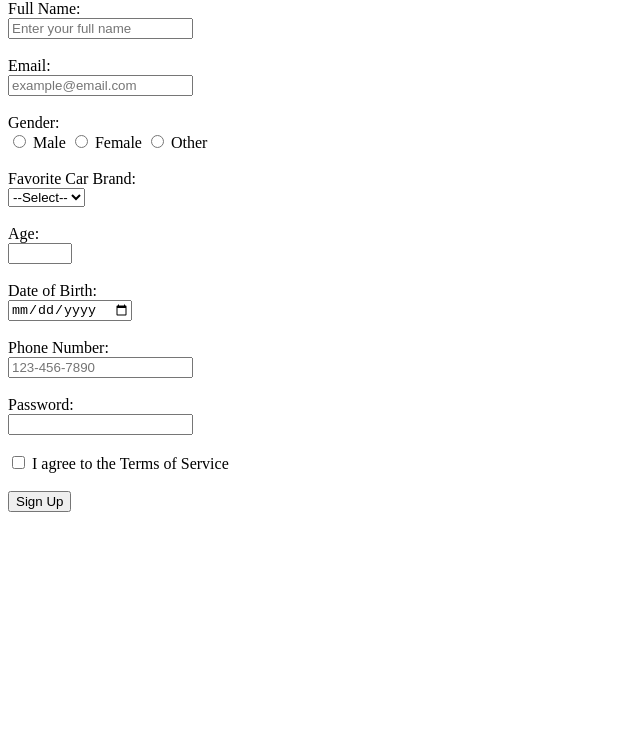
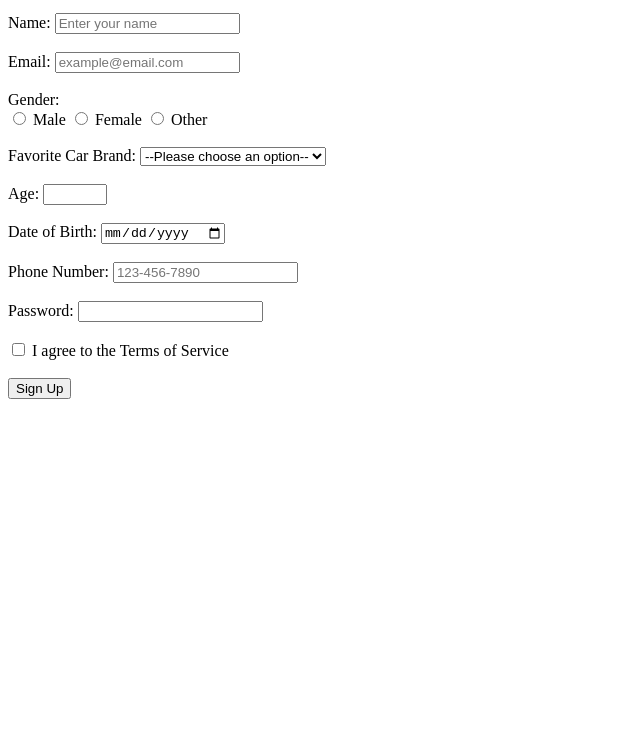
Before and after one commit to acciojob/signup-form-car-aamirkcc7, a website: page main.html in a window 1280 px wide. Shown: the part 67-800 px from the top of the page, without its empty margins (0-640 px from the left). Drawn offline with Linux system fonts and the light colour scheme.

Commit message:
created a submission

```diff
--- a/main.html
+++ b/main.html
@@ -6,59 +6,57 @@
     <title>Signup Form</title>
 </head>
 <body>
-  <h2>Signup Form</h2>
-  <form action="/submit" method="post">
-
+    <h1>Signup Form</h1>
+    <form method="post">
         <!-- Name -->
-    <label for="name">Full Name:</label><br>
-    <input type="text" id="name" name="name" placeholder="Enter your full name" required><br><br>
+        <label for="name">Name:</label>
+        <input type="text" id="name" name="name" placeholder="Enter your name" required><br><br>
 
         <!-- Email -->
-    <label for="email">Email:</label><br>
+        <label for="email">Email:</label>
         <input type="email" id="email" name="email" placeholder="example@email.com" required><br><br>
 
         <!-- Gender -->
         <label>Gender:</label><br>
-    <input type="radio" id="male" name="gender" value="male" required>
-    <label for="male">Male</label>
-    <input type="radio" id="female" name="gender" value="female">
-    <label for="female">Female</label>
-    <input type="radio" id="other" name="gender" value="other">
-    <label for="other">Other</label><br><br>
+        <input type="radio" id="gender_m" name="gender" value="male" required>
+        <label for="gender_m">Male</label>
+        <input type="radio" id="gender_f" name="gender" value="female">
+        <label for="gender_f">Female</label>
+        <input type="radio" id="gender_o" name="gender" value="other">
+        <label for="gender_o">Other</label><br><br>
 
         <!-- Car Brands -->
-    <label for="car">Favorite Car Brand:</label><br>
-    <select id="car" name="car">
-      <option value="">--Select--</option>
-      <option value="tesla">Tesla</option>
+        <label for="car">Favorite Car Brand:</label>
+        <select id="car" name="car" required>
+            <option value="" disabled selected>--Please choose an option--</option>
+            <option value="toyota">Toyota</option>
+            <option value="honda">Honda</option>
+            <option value="ford">Ford</option>
             <option value="bmw">BMW</option>
-      <option value="audi">Audi</option>
-      <option value="toyota">Toyota</option>
+            <!-- Add more options as needed -->
         </select><br><br>
 
         <!-- Age -->
-    <label for="age">Age:</label><br>
+        <label for="age">Age:</label>
         <input type="number" id="age" name="age" min="10" max="100" required><br><br>
 
         <!-- DOB -->
-    <label for="dob">Date of Birth:</label><br>
+        <label for="dob">Date of Birth:</label>
         <input type="date" id="dob" name="dob" required><br><br>
 
-    <!-- Phone -->
-    <label for="phone">Phone Number:</label><br>
-    <input type="tel" id="phone" name="phone" placeholder="123-456-7890" pattern="[0-9]{10}" maxlength="10" required><br><br>
+        <!-- Phone Number -->
+        <label for="phone">Phone Number:</label>
+        <input type="tel" id="phone" name="phone" placeholder="123-456-7890" pattern="[0-9]{10}" maxlength="10"><br><br>
 
         <!-- Password -->
-    <label for="password">Password:</label><br>
+        <label for="password">Password:</label>
         <input type="password" id="password" name="password" minlength="6" maxlength="16" required><br><br>
 
-    <!-- TOS -->
+        <!-- TOS Checkbox -->
         <input type="checkbox" id="tos" name="tos" required>
         <label for="tos">I agree to the Terms of Service</label><br><br>
 
-    <!-- Submit -->
+        <!-- Submit Button -->
         <button type="submit">Sign Up</button>
-
     </form>
 </body>
-</html>
```
Lines whose indentation alone changed are shown as unchanged.
